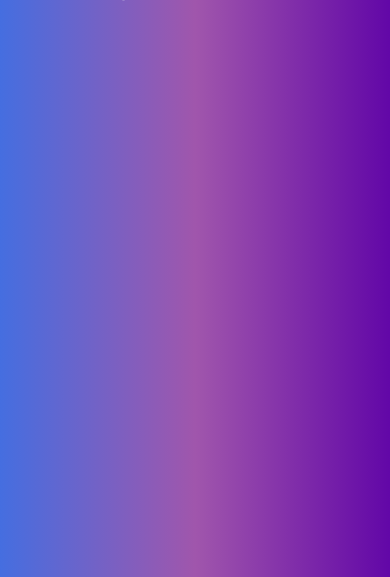
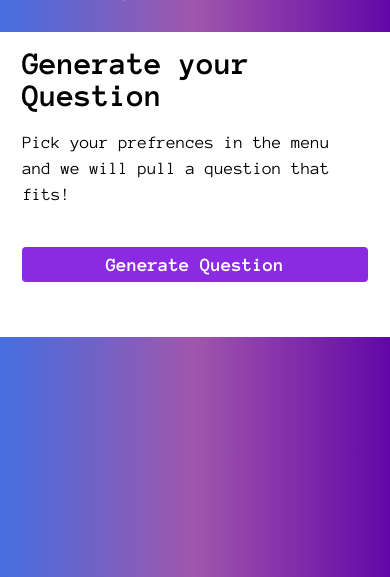
Before and after one commit to lizandrof273/Jeopardy-Questions-App, a PHP site: page / in a window 390 px wide. Shown: the part 59-636 px from the top of the page. Run offline with PHP 8.4, Linux system fonts and the light colour scheme.

Commit message:
I added text explantions to what todo, finished the mobile look to the app html wise

```diff
--- a/CSS/main.css
+++ b/CSS/main.css
@@ -65,3 +65,30 @@ ul li a {
     color: black;
 
 }
+
+main {
+    background: white;
+    padding: 1em 1.4em;
+}
+
+h1 {
+    margin: 0;
+}
+
+p {
+    font-size: 1.1em;
+    line-height: 1.5em;
+}
+
+.cta {
+    display: block;
+    color: white;
+    background:blueviolet;
+    text-decoration: none;
+    padding: 8px 50px;
+    font-size: 1.2em;
+    text-align: center;
+    font-weight: bold;
+    border-radius: 4px;
+    margin: 2em 0;
+}
--- a/index.html
+++ b/index.html
@@ -25,8 +25,12 @@
 		</aside>
 
 		<main>
+			<h1>Generate your Question</h1>
+			<p>Pick your prefrences in the menu and we will pull a question that fits!</p>
 
-			<script>
+			<a href="#" class="cta">Generate Question</a>
+		</main>
+		<script>
 				(function() {
 					var menu = document.querySelector('ul'),
 						menulink = document.querySelector('img');
@@ -38,6 +42,5 @@
 				})();
 
 			</script>
-		</main>
 	</body>
 </html>
```
